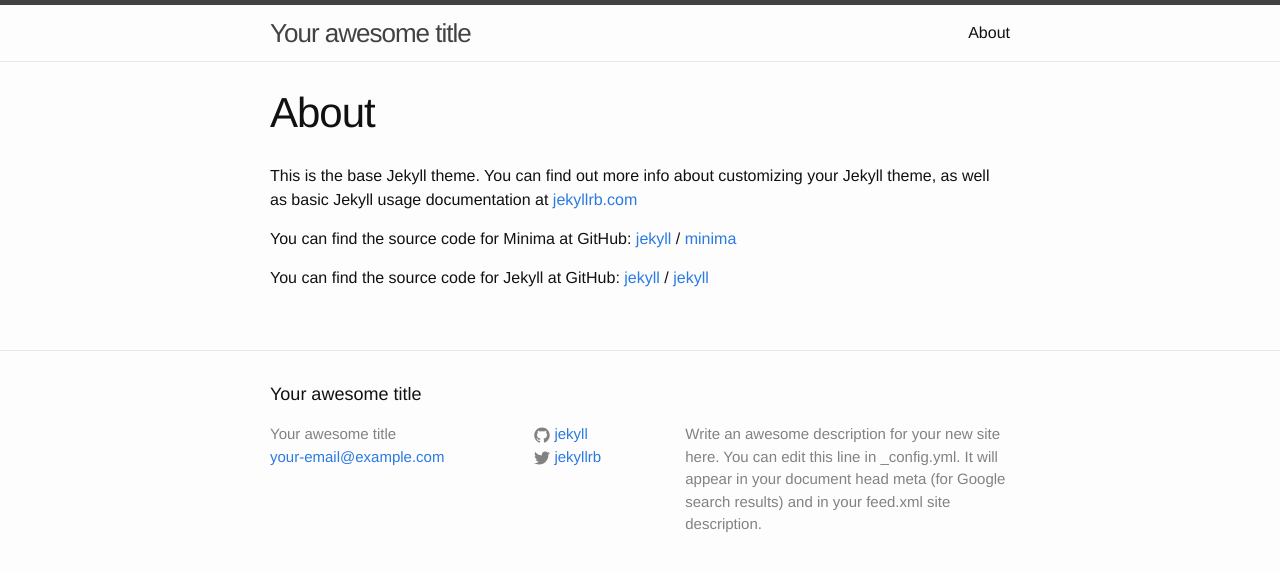
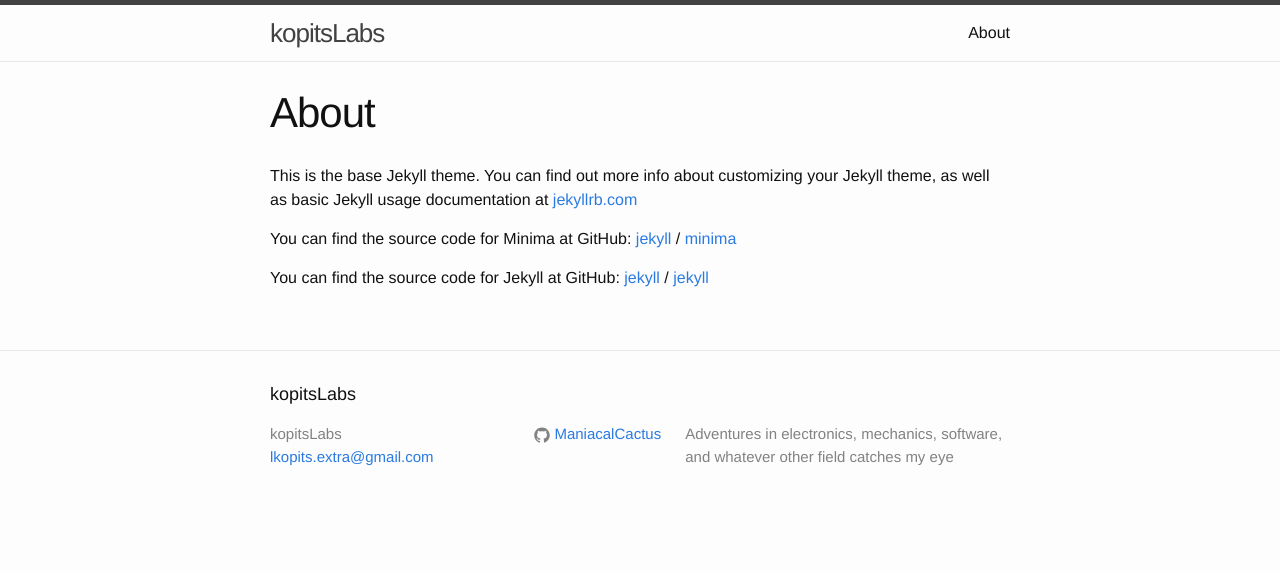
Before and after one commit to ManiacalCactus/ManiacalCactus.github.io, a Jekyll site: the page built from about.md, in a window 1280 px wide. Shown: the top 571 px of the page. Built offline with Jekyll 4.4.1, drawn with Linux system fonts in a browser that asks for light colours.

Commit message:
Changed basics

```diff
--- a/_config.yml
+++ b/_config.yml
@@ -13,16 +13,13 @@
 # you will see them accessed via {{ site.title }}, {{ site.email }}, and so on.
 # You can create any custom variable you would like, and they will be accessible
 # in the templates via {{ site.myvariable }}.
-title: Your awesome title
-email: your-email@example.com
+title: kopitsLabs
+email: lkopits.extra@gmail.com
 description: > # this means to ignore newlines until "baseurl:"
-  Write an awesome description for your new site here. You can edit this
-  line in _config.yml. It will appear in your document head meta (for
-  Google search results) and in your feed.xml site description.
+  Adventures in electronics, mechanics, software, and whatever other field catches my eye
 baseurl: "" # the subpath of your site, e.g. /blog
 url: "" # the base hostname & protocol for your site, e.g. http://example.com
-twitter_username: jekyllrb
-github_username:  jekyll
+github_username:  ManiacalCactus
 
 # Build settings
 markdown: kramdown
```
Also changed, not shown: 6 other files.
